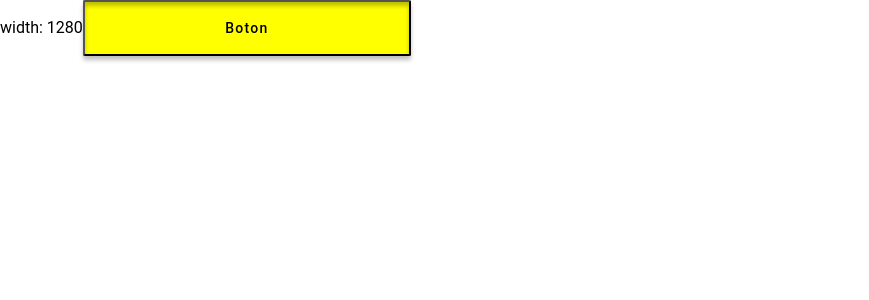
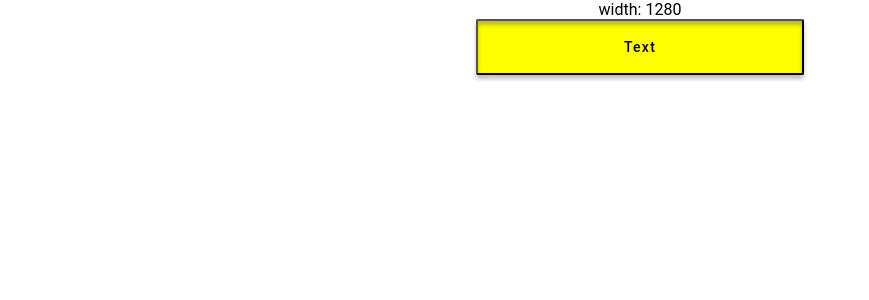
Before and after one commit to JuanDeccechis/Final-Interfaces, a React (Create React App) app: page / in a window 1280 px wide. Shown: the top 300 px of the page, without its empty margins (0-869 px from the left). Built offline with nearby package versions, Linux system fonts and the light colour scheme.

Commit message:
Button component

```diff
--- a/public/index.html
+++ b/public/index.html
@@ -9,7 +9,6 @@
       name="description"
       content="Web site created using create-react-app"
     />
-    <link rel="apple-touch-icon" href="%PUBLIC_URL%/logo192.png" />
     <!--
       manifest.json provides metadata used when your web app is installed on a
       user's mobile device or desktop. See https://developers.google.com/web/fundamentals/web-app-manifest/
--- a/src/App.css
+++ b/src/App.css
@@ -12,6 +12,7 @@
     --disabled: #d8d8d8;*/
     --link: #007BAD;
     --primay-color: rgba(255, 255, 0, 1);
+    --disabled: #858585;
 }
 
 *{
@@ -128,12 +129,11 @@ a {
     */
 }
 
-div button {
-    width: 328px;
-    height: 56px;
-    background: var(--primay-color);
-    box-shadow: 0px 4px 4px rgba(0, 0, 0, 0.25), inset 0px 4px 4px rgba(0, 0, 0, 0.25);
-    border-radius: 2px;
+.centralized {
+    display: flex;
+    flex-direction: column;
+    justify-content: center;
+    align-items: center;
 }
 
 @media screen and (min-width: 992px) { /*vista desktop*/
--- a/src/App.js
+++ b/src/App.js
@@ -1,5 +1,6 @@
 import './App.css';
-import React from 'react'
+import React from 'react';
+import Button from './Components/button/Button';
 
 const mobileMax = 425;
 const tabletMax = 992;
@@ -30,17 +31,21 @@ class App extends React.Component {
     });
   }
 
+  handleClick() {
+    console.log("click");
+  }
+
   render() {
     const { width,isMobile,isTablet } = this.state;
     return (
-      <div className="App">
+      <div className="App centralized">
         width: {width}
         {isMobile &&
         <p>hola celu</p>
         }
         {isTablet &&
-        <a>link the tablet</a>}
-        <button>boton</button>
+        <a href="www.google.com">link the tablet</a>}
+        <Button content="text" isDisabled={false} handleClick={this.handleClick} />
       </div>
     );
   }
--- /dev/null
+++ b/src/Components/button/Button.css
@@ -0,0 +1,11 @@
+div button {
+    width: 328px;
+    height: 56px;
+    background: var(--primay-color);
+    box-shadow: 0px 4px 4px rgba(0, 0, 0, 0.25), inset 0px 4px 4px rgba(0, 0, 0, 0.25);
+    border-radius: 2px;
+}
+
+.disabled {
+    background: var(--disabled);
+}
--- /dev/null
+++ b/src/Components/button/Button.jsx
@@ -0,0 +1,26 @@
+import './Button.css';
+import React from 'react'
+
+class Button extends React.Component {
+    constructor(props) {
+        super(props);
+        this.state = {}
+    }
+
+    handleNothing(event) {
+        event.preventDefault();
+        event.stopPropagation();
+        console.log("nothing");
+    }
+
+    render() {
+        const { isDisabled, handleClick, content } = this.props;
+        return (
+            <button className={isDisabled ? "disabled" : ""} onClick={isDisabled ? this.handleNothing : handleClick}>
+                {content}
+            </button>
+        );
+    }
+}
+
+export default Button;
```
Also changed, not shown: public/manifest.json, 1 other file (tests, documents, lock files or other folders).
